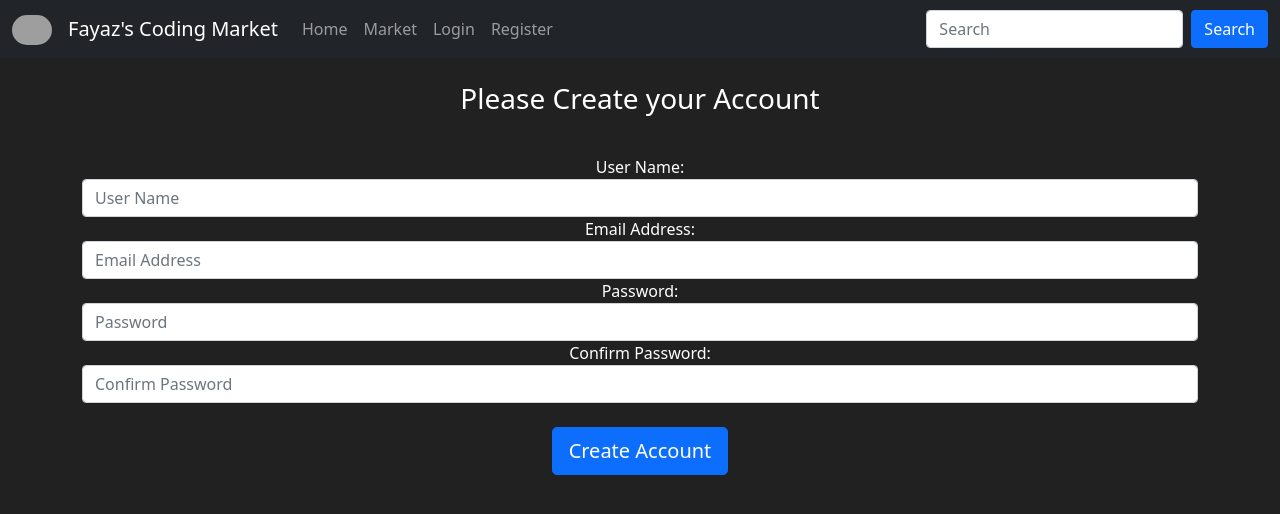
After one commit to FayazAkthar70/E-commerce-website, a Flask app: page /register in a window 1280 px wide. The commit adds this page. Shown: the top 514 px of the page. Run offline with Flask 2, Linux system fonts and the light colour scheme; some libraries are stand-ins or nearby versions; grey boxes are pictures that could not be loaded.

Commit message:
implemented model relation b/w user and items, created register page and implemented form validations

```diff
--- a/market/__init__.py
+++ b/market/__init__.py
@@ -14,4 +14,5 @@ while True:
         print  ("error" , error)
         time.sleep(2)
 
+from market import create_tables
 from market import routes
--- /dev/null
+++ b/market/forms.py
@@ -0,0 +1,11 @@
+from flask_wtf import FlaskForm
+from wtforms import StringField, PasswordField, SubmitField
+from wtforms.validators import Length, EqualTo, DataRequired, Email
+
+
+class RegisterForm(FlaskForm):
+    username = StringField(label='User Name:', validators=[Length(min=4,max=32), DataRequired()])
+    email_address = StringField(label='Email Address:', validators=[Email(), DataRequired()])
+    password1 = PasswordField(label='Password:', validators=[Length(min=6), DataRequired()])
+    password2 = PasswordField(label='Confirm Password:', validators=[EqualTo('password1'), DataRequired()])
+    submit = SubmitField(label='Create Account')
--- a/market/routes.py
+++ b/market/routes.py
@@ -1,5 +1,8 @@
-from market import app, cur
-from flask import render_template
+from crypt import methods
+from market import app, cur, conn
+from flask import render_template, redirect, url_for
+from market.forms import RegisterForm
+from market.model import Create_User
 
 @app.route("/")
 @app.route("/home")
@@ -14,3 +17,20 @@ def get_market():
     items = cur.fetchall()
 
     return render_template('market.html', items=items)
+
+@app.route("/register", methods=['GET','POST'])
+def register_page():
+    form = RegisterForm()
+    if form.validate_on_submit():
+        user = Create_User(username=form.username.data,
+                                     email_address=form.email_address.data,
+                                     password=form.password1.data)
+        cur.execute("INSERT INTO users (name, email, password,budget) VALUES(%s, %s, %s,%s);", (user.username, user.email_address, user.password, user.budget))
+        conn.commit()
+        print('inserted data')
+        return redirect(url_for('get_market'))
+    if form.errors != {}:
+        for err_msg in form.errors.values:
+            print(f"There was an error in creating user : {err_msg}")
+
+    return render_template('register.html', form=form)
--- a/market/settings.py
+++ b/market/settings.py
@@ -5,3 +5,4 @@ DATABASE_PORT = environ.get('DATABASE_PORT')
 DATABASE_NAME = environ.get('DATABASE_NAME')
 DATABASE_PASSWORD = environ.get('DATABASE_PASSWORD')
 DATABASE_USERNAME = environ.get('DATABASE_USERNAME')
+SECRET_KEY = environ.get('SECRET_KEY')
--- a/market/templates/base.html
+++ b/market/templates/base.html
@@ -41,6 +41,12 @@
             <li class="nav-item">
               <a class="nav-link" href="{{ url_for('get_market') }}">Market</a>
             </li>
+            <li class="nav-item">
+              <a class="nav-link" href="{{ url_for('get_market') }}">Login</a>
+            </li>
+            <li class="nav-item">
+              <a class="nav-link" href="{{ url_for('register_page') }}">Register</a>
+            </li>
           </ul>
           <form class="d-flex">
             <input class="form-control me-2" type="text" placeholder="Search" />
--- /dev/null
+++ b/market/templates/register.html
@@ -0,0 +1,23 @@
+{% extends 'base.html'%} {%block title%} Register {%endblock%} {%block content%}
+<body class="text-center">
+  <div class="container">
+      <br>
+    <h1 class="h3 mb-3 font-weight-normal">Please Create your Account</h1>
+    <br>
+    <form method="post" class="form-register" style="color: white">
+      {{ form.hidden_tag() }}
+      {{form.username.label()}}
+      {{form.username(class="form-control",placeholder="User Name")}}
+      {{form.email_address.label()}}
+      {{form.email_address(class="form-control",placeholder="Email Address")}}
+      {{form.password1.label()}}
+      {{form.password1(class="form-control",placeholder="Password")}}
+      {{form.password2.label()}}
+      {{form.password2(class="form-control",placeholder="Confirm Password")}}
+      <br>
+      {{form.submit(class="btn btn-lg btn-primary btn-block")}}
+
+    </form>
+  </div>
+</body>
+{%endblock%}
--- a/run.py
+++ b/run.py
@@ -1,5 +1,7 @@
+from unicodedata import name
 from market import app
 from dotenv import load_dotenv
 
-
-app.run()
+if name == '__main__':
+    print("hello world")
+    app.run()
```
Also changed, not shown: market/create_tables.py (added, +24 -0 lines), market/model.py (added, +8 -0 lines), market/models.py (deleted, +0 -13 lines), 1 other file.
